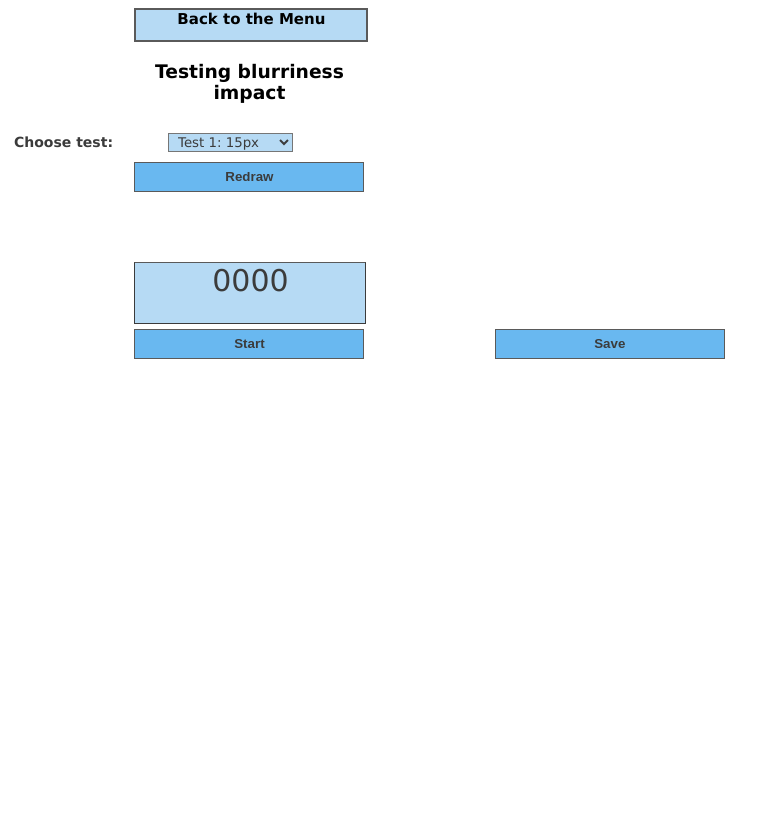
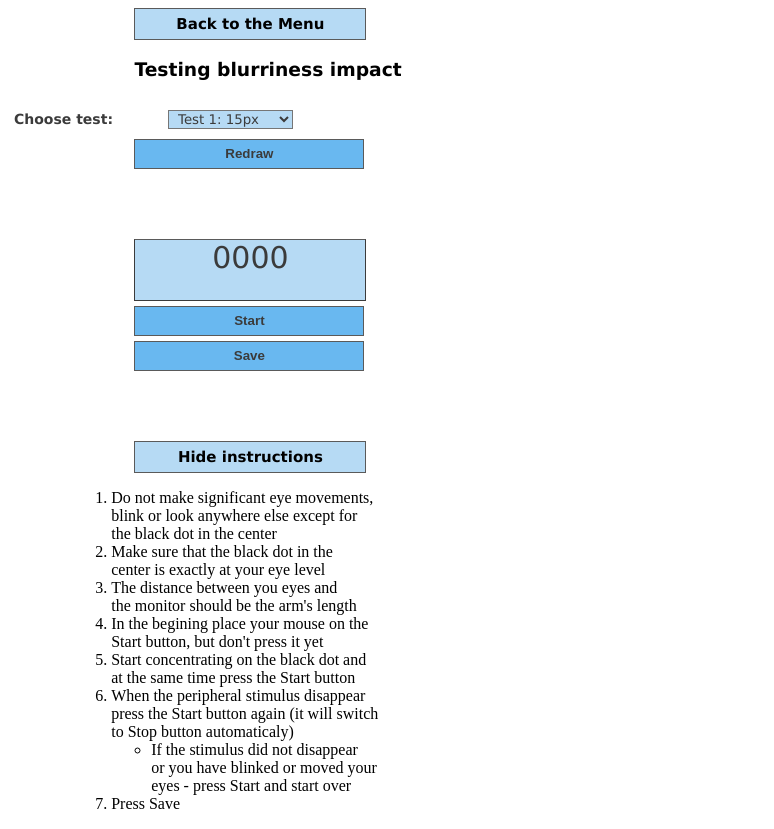
Before and after one commit to anastasiabolotnikova/troxler, a PHP site: page /test_blur_impact.html in a window 1280 px wide. Shown: the whole page, without its empty margins (0-774 px from the left). Before the commit the page ends 359 px from the top, so only its background shows below. Run offline with PHP 8.4, Linux system fonts and the light colour scheme.

Commit message:
Test instructions. Css align

```diff
--- a/script.js
+++ b/script.js
@@ -80,3 +80,17 @@ function saveColor(){
         }
     });
 }
+
+$(function() {
+    $('.btn').click(function() {
+        $('.instructions').slideToggle(callbackFn);
+
+        function callbackFn(){
+
+             $(this).is(":visible") ?
+                $(".btn label").text("Hide instructions") :
+                $(".btn label").text("Show instructions");
+
+        }
+    });
+});
--- a/style.css
+++ b/style.css
@@ -1,3 +1,4 @@
+
 .toxler {
     position: relative;
     height:5px;
@@ -26,23 +27,27 @@
     margin: -15px;
 }
 
-h1,h2,h3 {text-align:center;font-family:"Lucida Sans Unicode", "Lucida Grande", sans-serif;}
+h1,h2,h3 {text-align:center;font-family:"Lucida Sans Unicode", "Lucida Grande", sans-serif;white-space: nowrap;}
 
-a{text-decoration: none;}
+a{text-decoration: none;white-space: nowrap;}
+
 
 .button{
 	font-weight: bold;
 	margin-top: 5px;
 	height: 30px;
+	width: 250px;
 	color: #3b3b3b;
 	background: #69B8F0;
 	border: 1px solid #5a5a5a;
 	border-top-color: #5a5a5a;
+	white-space: nowrap;
 }
 
 .time-label{
 	margin-top: 70px;
 	height: 60px;
+	width: 250px;
 	color: #3b3b3b;
 	background: #B6DAF4;
 	text-align: center;
@@ -50,11 +55,11 @@ a{text-decoration: none;}
 	font-size: 30px;
 	border: 1px solid;
 	border-top-color: #5a5a5a;
+	white-space: nowrap;
 }
 
 .align{
 	margin-left: 10%;
-	width: 80%;
 	max-width: 230px;
 }
 
@@ -68,12 +73,14 @@ a{text-decoration: none;}
 	font-family: "Lucida Sans Unicode", "Lucida Grande", sans-serif;
 	font-size: 14px;
 	font-weight: bold;
+	white-space: nowrap;
 
 }
 
 .parameters label{
 	float: left;
     margin: 1px;
+    white-space: nowrap;
 }
 
 .parameters select{
@@ -82,6 +89,7 @@ a{text-decoration: none;}
 	color: #3b3b3b;
 	background: #B6DAF4;
 	font-family: "Lucida Sans Unicode", "Lucida Grande", sans-serif;
+	white-space: nowrap;
 }
 
 .form-submit {
@@ -89,28 +97,34 @@ a{text-decoration: none;}
 	display: block;
 	margin-top: 10px;
 	height: 30px;
+	width: 250px;
 	color: #3b3b3b;
 	background: #69B8F0;
 	border: 1px solid #5a5a5a;
 	border-top-color: #5a5a5a;
+	white-space: nowrap;
 }
 
 .test-label{
 	font-weight: bold;
 	margin-top: 5px;
 	height: 30px;
+	width: 250px;
+	line-height: 30px;
 	color: #3b3b3b;
 	background: #B6DAF4;
 	text-align: center;
 	font-family: "Lucida Sans Unicode", "Lucida Grande", sans-serif;
 	font-size: 30px;
-	border: 2px solid #5a5a5a;
+	border: 1px solid #5a5a5a;
 	border-top-color: #5a5a5a;
+	white-space: nowrap;
 }
 
 .test-label label {
 	font-size: 50%;
 	color: black;
+	white-space: nowrap;
 }
 
 .test-label label:hover{
@@ -124,6 +138,7 @@ a{text-decoration: none;}
 	margin-top: 15px;
 	font-size:50%;
 	height: 40px;
+	width: 250px;
 	color: #3b3b3b;
 	background: #69B8F0;
 	text-align: center;
@@ -131,4 +146,18 @@ a{text-decoration: none;}
 	font-size: 30px;
 	border: 1px solid #5a5a5a;
 	border-top-color: #5a5a5a;
+	white-space: nowrap;
 }
+
+.btn{
+	display: inline-block;
+	cursor: pointer;
+	margin-top: 70px;
+	white-space: nowrap;
+}
+
+
+.instructions{
+	padding-left: 5%;
+	/*display: none;*/
+}
--- a/test_blur_impact.html
+++ b/test_blur_impact.html
@@ -18,18 +18,31 @@
 				<label>Choose test:</label>
 				<select id="sel_blur" name="blur" onchange="prepareBlur()" style="width:125px">
 				<option value="15">Test 1: 15px</option>
-				<option value="10">Test 2: 10px</option>
-				<option value="20">Test 3: 20px</option>
-				<option value="25">Test 4: 25px</option>
-				<option value="30">Test 5: 30px</option>
+				<option value="20">Test 2: 20px</option>
+				<option value="30">Test 3: 30px</option>
 				</select>
 			</div>
 			<input class="form-submit align" type="submit" value="Redraw" />
 		</form>
 		<div class="time-label align"><label id="timeHere" >0000</label></div>
-		<input id="butt" class="button align" type="button" onclick="timeStart()" value="Start">
-		<input id="butt" class="button align" type="button" onclick="saveBlur()" value="Save">
+		<div><input id="butt" class="button align" type="button" onclick="timeStart()" value="Start"></div>
+		<div><input id="butt" class="button align" type="button" onclick="saveBlur()" value="Save"></div>
 
+
+		<div class="test-label align btn"><label>Hide instructions</label></div>
+
+		<div class="instructions">
+			<ol>
+				<li>Do not make significant eye movements, <br> blink or look anywhere else except for <br> the black dot in the center</li>
+				<li>Make sure that the black dot in the <br> center is exactly at your eye level</li>
+				<li>The distance between you eyes and <br> the monitor should be the arm's length</li>
+				<li>In the begining place your mouse on the <br> Start button, but don't press it yet</li>
+				<li>Start concentrating on the black dot and <br> at the same time press the Start button</li>
+				<li>When the peripheral stimulus disappear <br> press the Start button again (it will switch <br> to Stop button automaticaly)</li>
+				<ul><li>If the stimulus did not disappear <br> or you have blinked or moved your <br> eyes - press Start and start over</li></ul>
+				<li>Press Save</li>
+			</ol>
 		</div>
+
 		</body>
 </html>
```
Also changed, not shown: test_color_impact.html (+19 -2 lines), test_distance_impact.html (+21 -6 lines), test_size_impact.html (+21 -6 lines).
